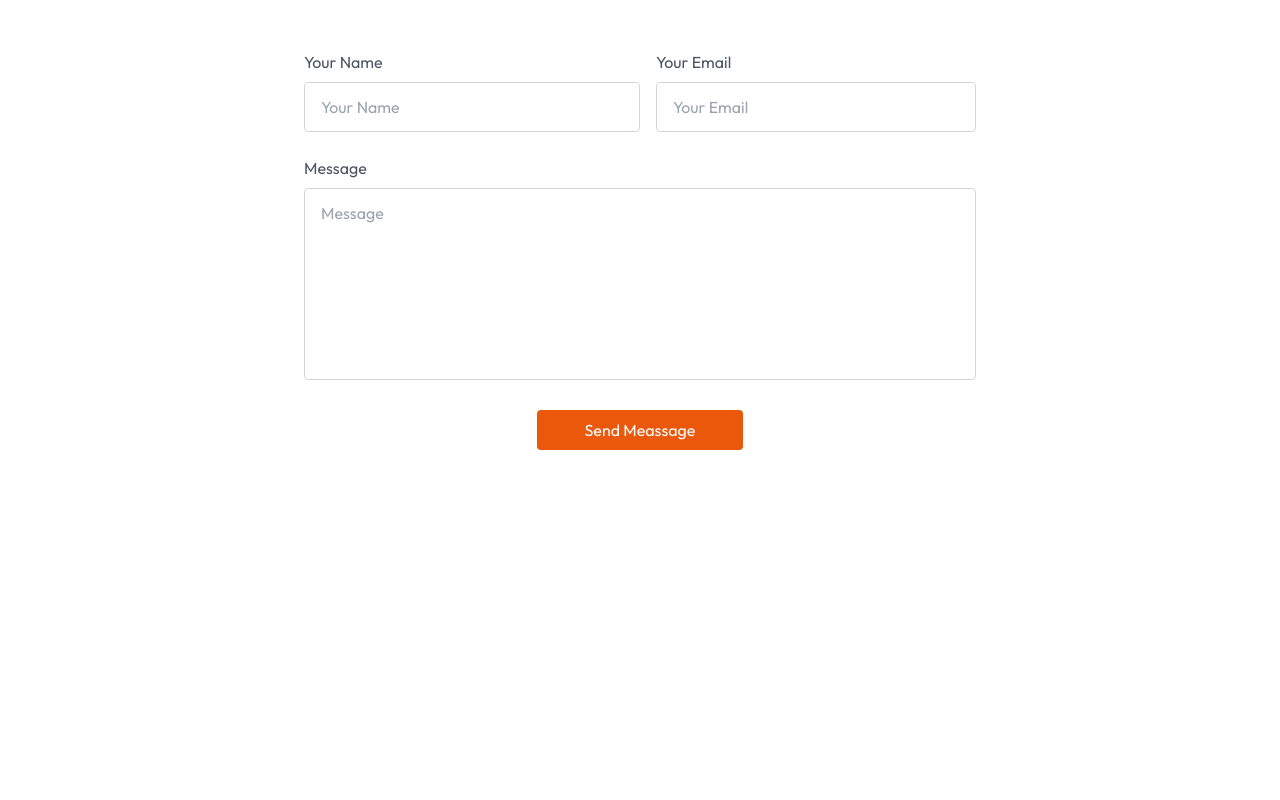
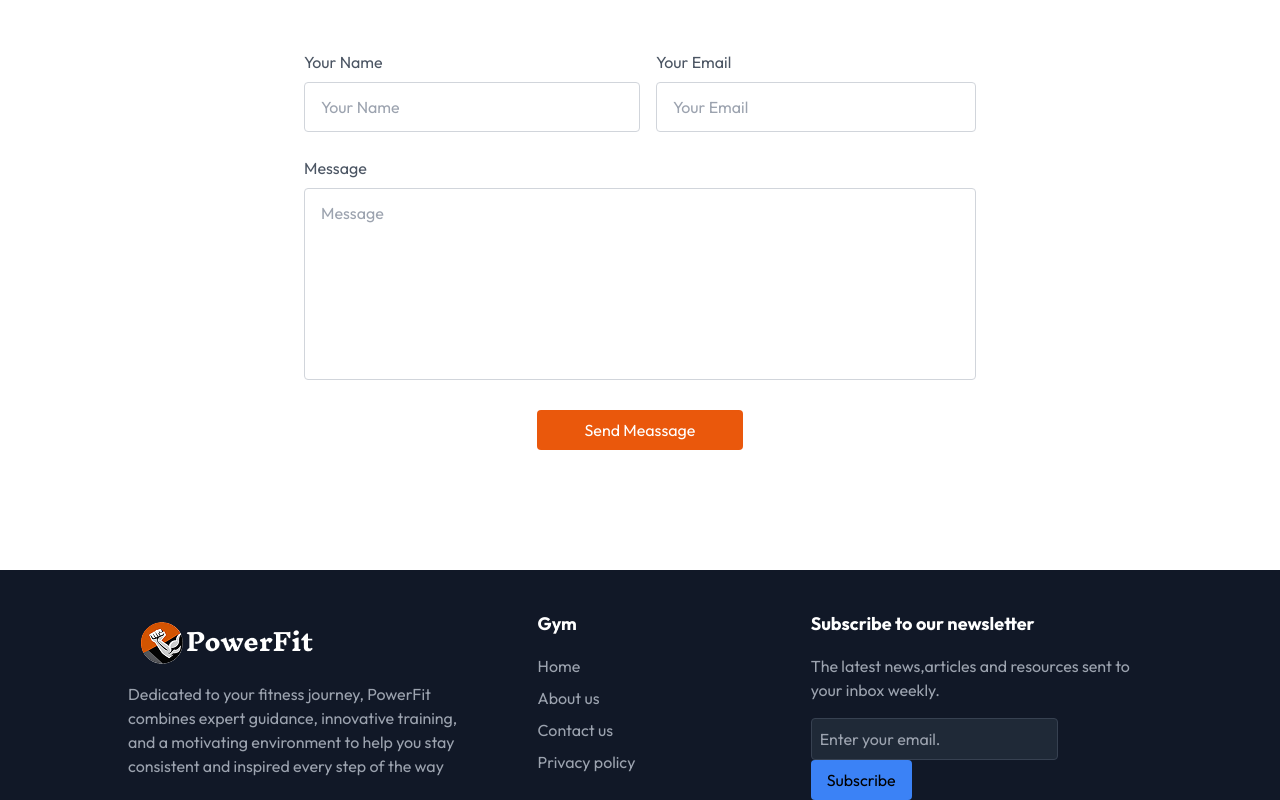
Before and after one commit to sewminiJayawardhana/PowerFit, a React (Vite) app: page / in a window 1280 px wide. Shown: the part 3538-4338 px from the top of the page. Before the commit the page ends 4108 px from the top, so only its background shows below. Built offline with nearby package versions, Linux system fonts and the light colour scheme.

Commit message:
`Added Footer component.

```diff
--- a/src/App.jsx
+++ b/src/App.jsx
@@ -6,6 +6,7 @@
 import Contacts from './components/Contacts'
 import { ToastContainer } from 'react-toastify';
 import 'react-toastify/dist/ReactToastify.css'
+import Footer from './components/Footer'
 const App = () => {
   return (
     <div className='w-full overflow-hidden'>
@@ -15,6 +16,7 @@
       <Programs/>
       <Testimonails/>
       <Contacts/>
+      <Footer/>
     </div>
   )
 }
--- /dev/null
+++ b/src/components/Footer.jsx
@@ -0,0 +1,35 @@
+import React from 'react'
+import {assets} from '../assets/assets'
+
+const Footer = () => {
+  return (
+    <div className='pt-10 px-4 md:px-20 lg:px-32 bg-gray-900 w-full overflow-hidden' id='Footer'>
+      <div className='container mx-auto flex flex-col md:flex-row justify-between items-start'>
+        <div className='w-full md:w-1/3 mb-8 md:mb-0'>
+            <img src={assets.logo} alt="" />
+            <p className='text-gray-400 mt-4'>Dedicated to your fitness journey, PowerFit combines expert guidance, innovative training, and a motivating environment to help you stay consistent and inspired every step of the way</p>
+        </div>
+        <div className='w-full md:w-1/5 mb-8 md:mb-0'>
+            <h3 className='text-white text-lg font-bold mb-4'>Gym</h3>
+            <ul className='flex flex-col gap-2 text-gray-400'>
+                <a href="#Header" className='hover:text-white'>Home</a>
+                <a href="#About" className='hover:text-white'>About us</a>
+                <a href="#Contact" className='hover:text-white'>Contact us</a>
+                <a href="#" className='hover:text-white'>Privacy policy</a>
+            </ul>
+        </div>
+        <div className='w-full md:w-1/3'>
+            <h3 className='text-white text-lg font-bold mb-4'>Subscribe to our newsletter</h3>
+            <p className='text-gray-400 mb-4 max-w-80'>The latest news,articles and resources sent to your inbox weekly.</p>
+            <div>
+                <input type="email" placeholder='Enter your email.' className='p-2 rounded bg-gray-800 text-gray-400 border border-gray-700 focus:outline-none w-full md:w-auto'/>
+                <button className='py-2 px-4 rounded bg-blue-500'>Subscribe</button>
+            </div>
+        </div>
+      </div>
+      <div></div>
+    </div>
+  )
+}
+
+export default Footer
```
